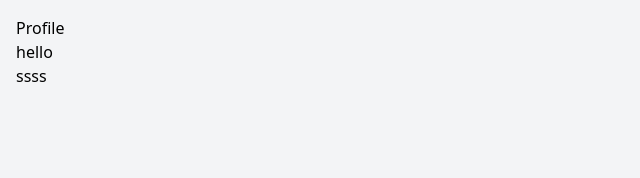
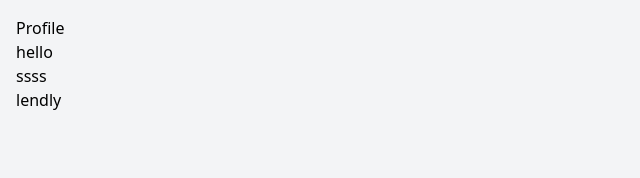
Before and after one commit to phonkiatrobkob05/lendly, a React (Vite) app: page /#/Profile in a window 1280 px wide. Shown: the top 178 px of the page, without its empty margins (0-640 px from the left). Built offline with nearby package versions, Linux system fonts and the light colour scheme.

Commit message:
testtest1

```diff
--- a/src/pages/Profile.jsx
+++ b/src/pages/Profile.jsx
@@ -4,6 +4,7 @@ function Profile() {
         <h1>Profile</h1>
         <h1>hello</h1>
         <h1>ssss</h1>
+        <h1>lendly</h1>
       </div>
     );
   }
```
